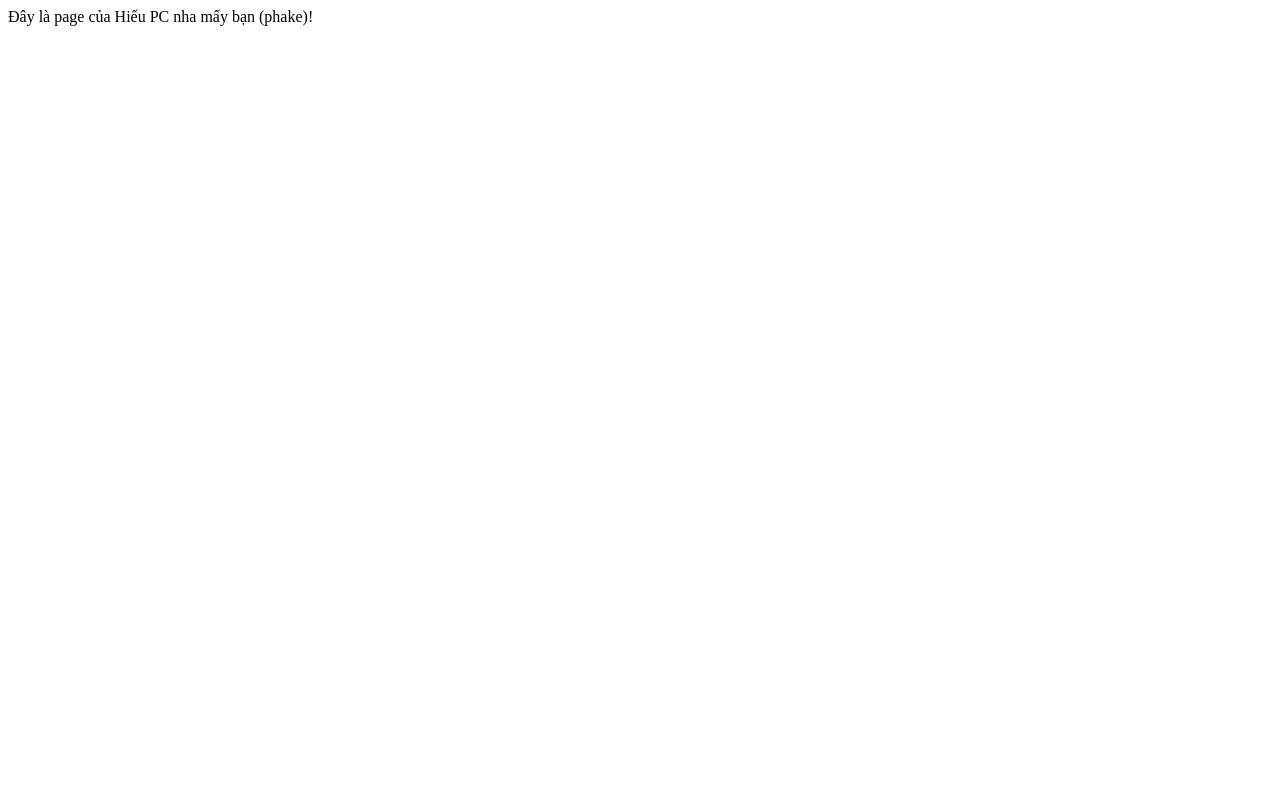
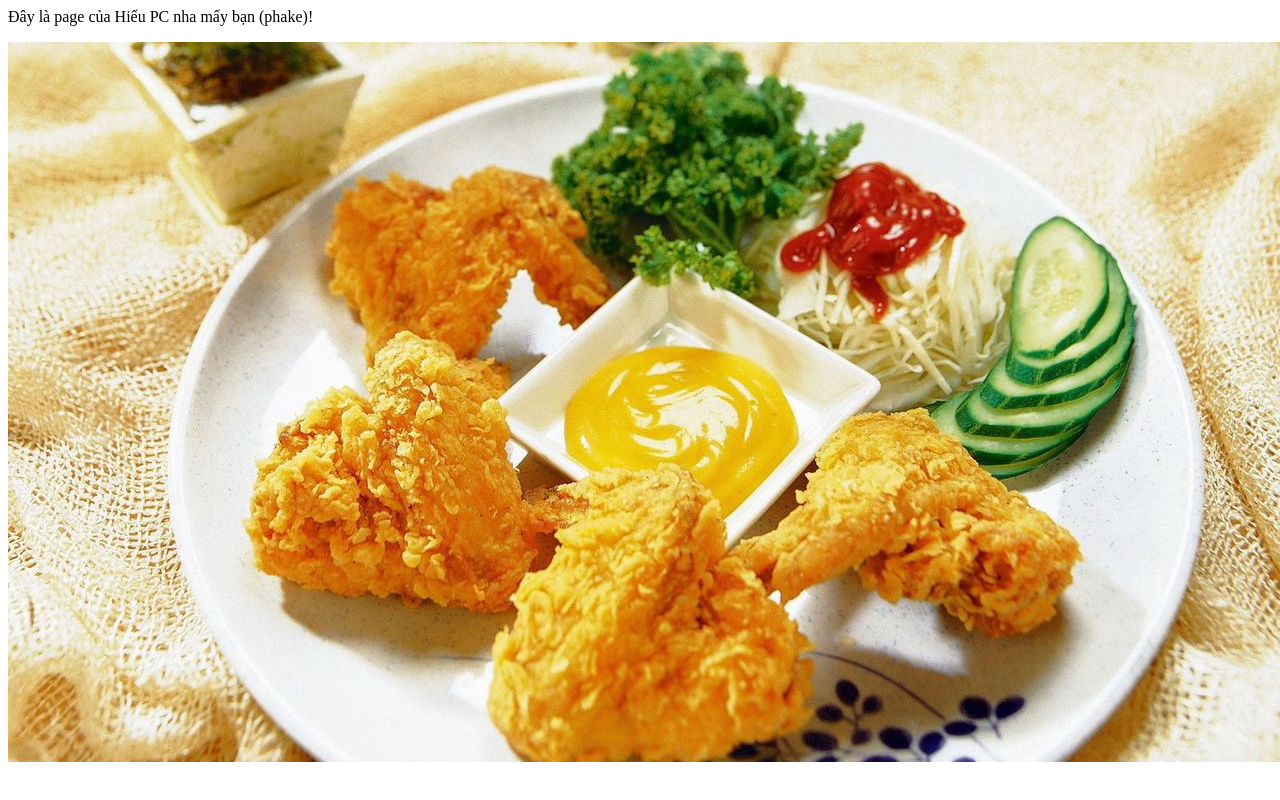
Before and after one commit to sangvipga2001/sangcan.github.io, a plain HTML site: page index.html in a window 1280 px wide. Drawn offline with Linux system fonts and the light colour scheme.

Commit message:
Update index.html

```diff
--- a/index.html
+++ b/index.html
@@ -1,2 +1,3 @@
 <p> Đây là page của Hiếu PC nha mấy bạn
   (phake)!   </p>
+<img class="card-img-top" src="wings_chicken_sauce_plate_20677_1280x720.jpg">
```
